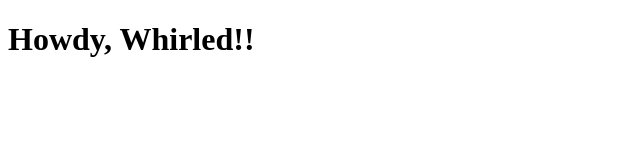
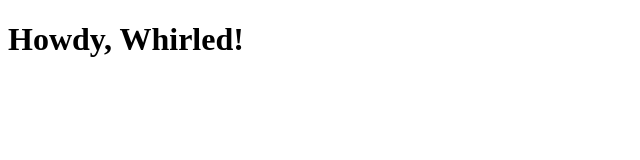
Before and after one commit to akajezebel/Test-Git-Site, a plain HTML site: page index.html in a window 1280 px wide. Shown: the full height of the page, 0-640 px from the left. Drawn offline with Linux system fonts and the light colour scheme.

Commit message:
Revert "Update the <title> of index.html"
This reverts commit d76705ff282aa7571ad0f59bbc8ae891907284a4.

```diff
--- a/index.html
+++ b/index.html
@@ -2,9 +2,9 @@
 <html lang="en" dir="ltr">
   <head>
     <meta charset="utf-8">
-    <title>Howdy, Whirled!!</title>
+    <title>Howdy, Whirled!</title>
   </head>
   <body>
-    <h1>Howdy, Whirled!!</h1>
+    <h1>Howdy, Whirled!</h1>
   </body>
 </html>
```
